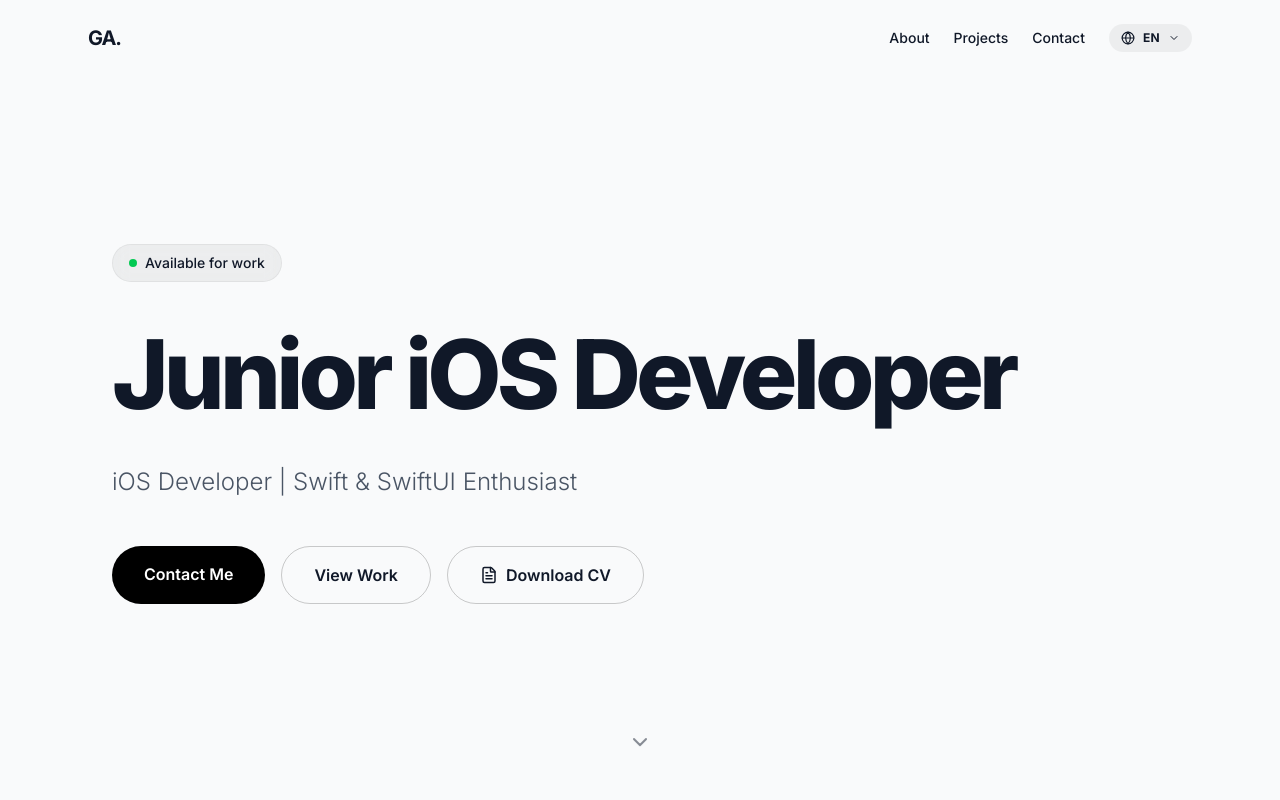
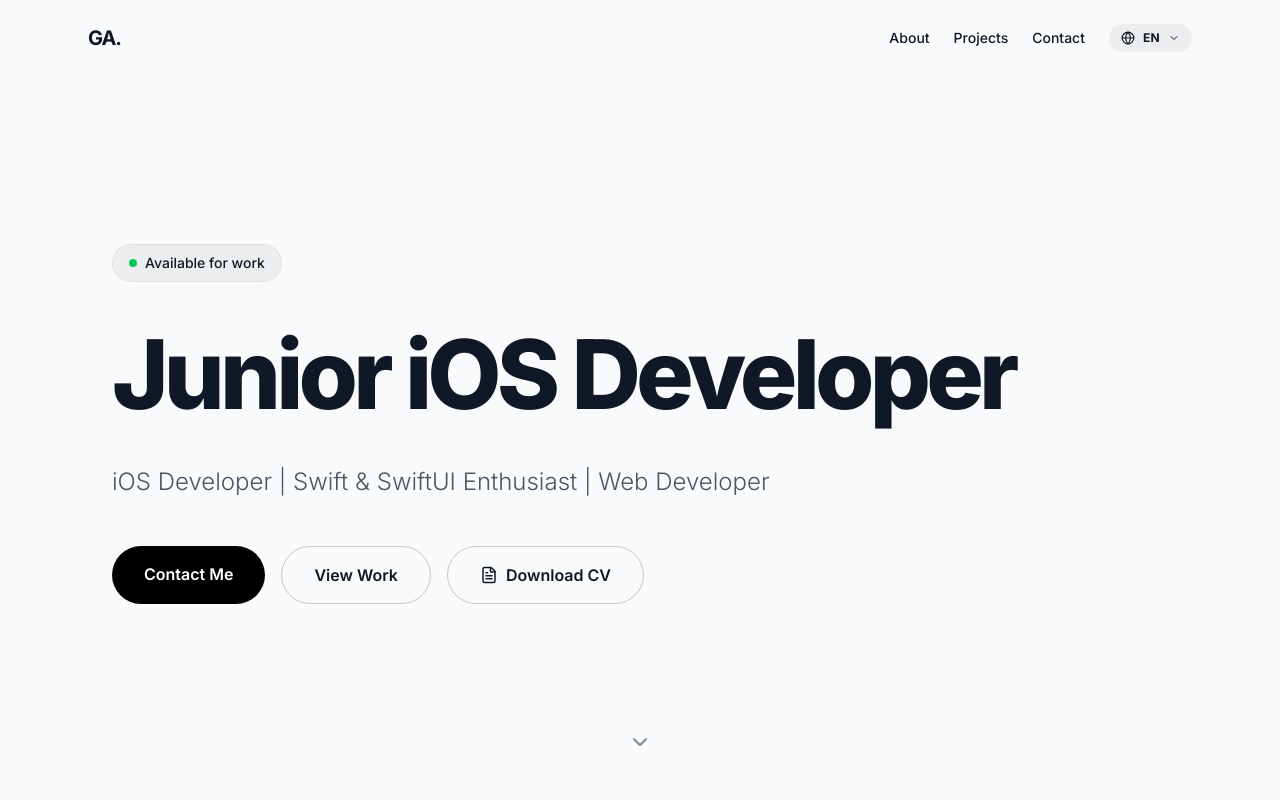
Before and after one commit to gianlucaauriemma/portfolio, a Next.js app in the folder portfolio/: page / in a window 1280 px wide. Shown: the top 800 px of the page. Built offline with nearby package versions, Linux system fonts and the light colour scheme.

Commit message:
correzione versione en

```diff
--- a/portfolio/app/page.tsx
+++ b/portfolio/app/page.tsx
@@ -34,7 +34,7 @@ const translations = {
     hero: {
       available: "Available for work",
       role: "Junior iOS Developer",
-      tagline: "iOS Developer | Swift & SwiftUI Enthusiast",
+      tagline: "iOS Developer | Swift & SwiftUI Enthusiast | Web Developer",
       cta_contact: "Contact Me",
       cta_work: "View Work",
     },
```
